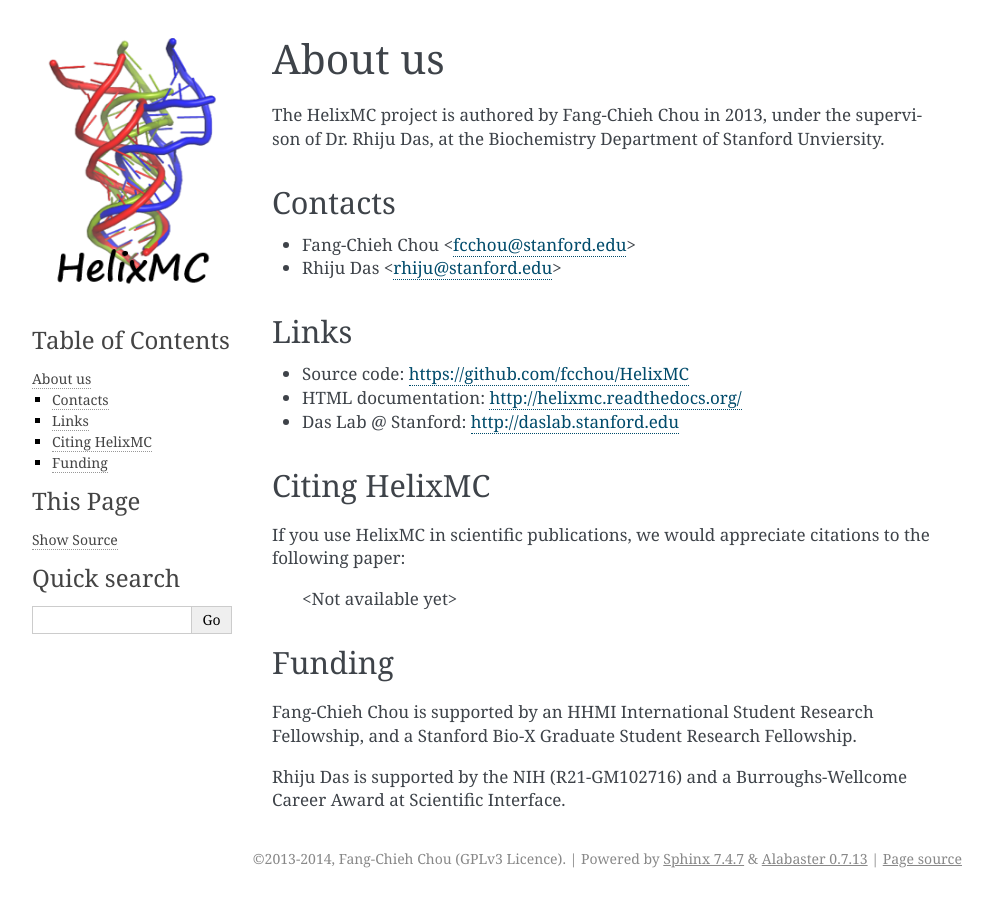
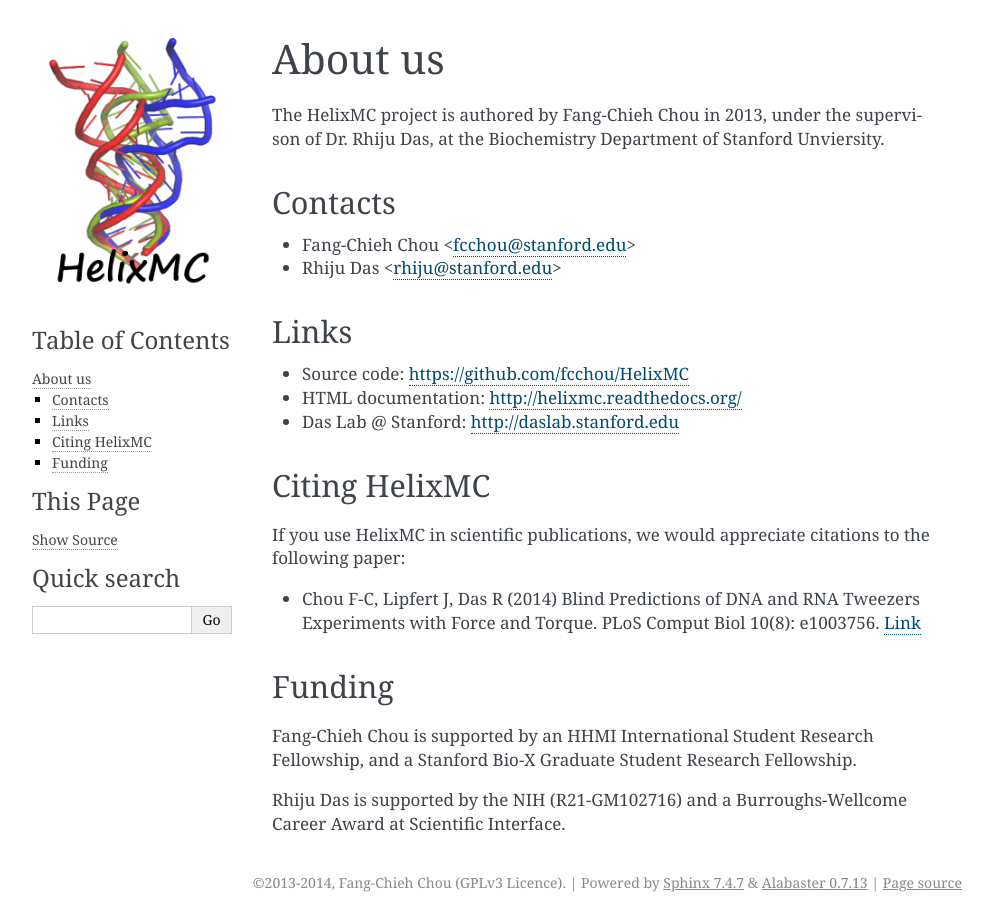
Before and after one commit to fcchou/HelixMC, a Sphinx documentation site: the page built from doc/source/about.rst, in a window 1280 px wide. Shown: the whole page, without its empty margins (148-1141 px from the left). Built offline with Sphinx 7.4.7, drawn with Linux system fonts in a browser that asks for light colours; before the commit the page ends 900 px from its top, so only the background shows below that.

Commit message:
Adding citation info

```diff
--- a/README.rst
+++ b/README.rst
@@ -18,6 +18,8 @@ Links
 =====
 - Source code: https://github.com/fcchou/HelixMC
 - HTML documentation: http://helixmc.readthedocs.org/
+- Publication: Chou F-C, Lipfert J, Das R (2014) Blind Predictions of DNA and
+  RNA Tweezers Experiments with Force and Torque. PLoS Comput Biol 10(8): e1003756. `Link <http://dx.doi.org/10.1371/journal.pcbi.1003756>`_
 - Das Lab @ Stanford: http://daslab.stanford.edu
 
 Dependencies
@@ -32,7 +34,7 @@ The easiest way to install is to use pip install::
     $ pip install helixmc
 
 Alternatively, one can download the source code from the latest GitHub
-repository. And install using `setup.py`::
+repository. And install using ``setup.py``::
 
     $ python setup.py build
     $ sudo python setup.py install
--- a/doc/source/about.rst
+++ b/doc/source/about.rst
@@ -21,7 +21,9 @@ Citing HelixMC
 If you use HelixMC in scientific publications, we would appreciate
 citations to the following paper:
 
-    <Not available yet>
+- Chou F-C, Lipfert J, Das R (2014) Blind Predictions of DNA and
+  RNA Tweezers Experiments with Force and Torque. PLoS Comput Biol 10(8):
+  e1003756. `Link <http://dx.doi.org/10.1371/journal.pcbi.1003756>`_
 
 Funding
 -------
```
